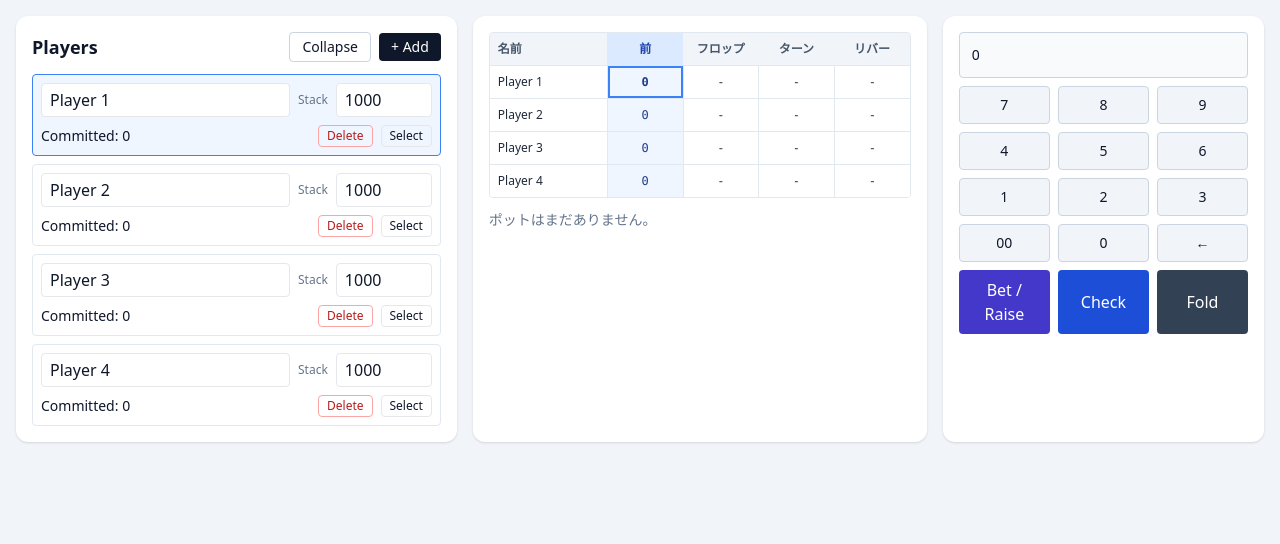
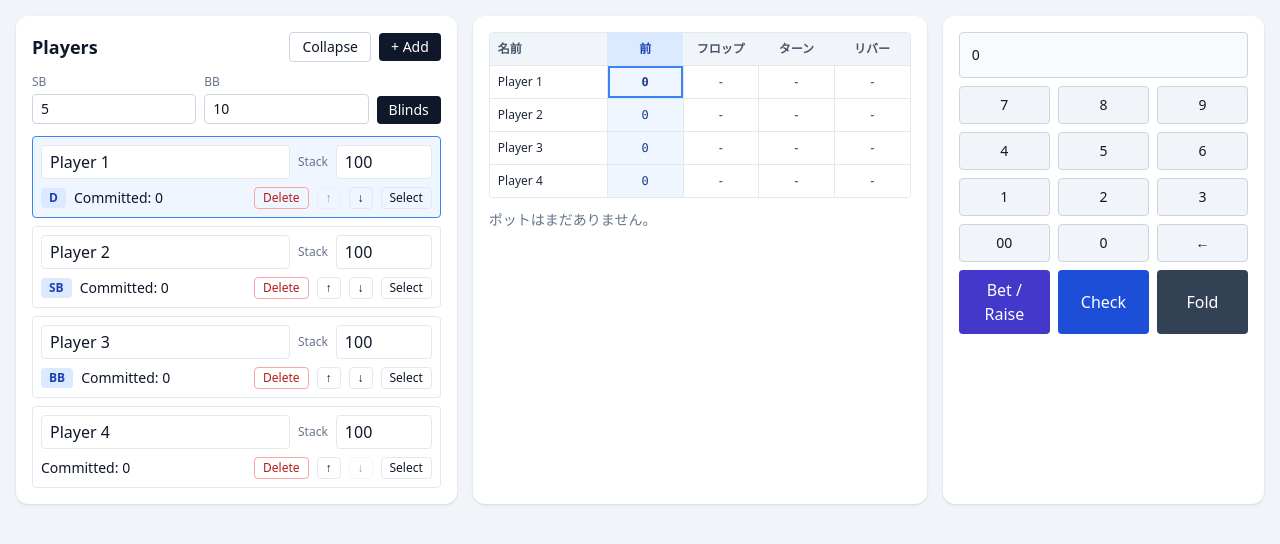
Before and after one commit to sak-id/poker-calculator, a React (Vite) app: page / in a window 1280 px wide. Shown: the top 544 px of the page. Built offline with nearby package versions, Linux system fonts and the light colour scheme.

Commit message:
Add blinds and seat ordering

```diff
--- a/src/App.tsx
+++ b/src/App.tsx
@@ -23,7 +23,9 @@ type CommitKind = 'call' | 'betOrRaise';
 type Street = 'Preflop' | 'Flop' | 'Turn' | 'River' | 'Showdown';
 type BettingStreet = Exclude<Street, 'Showdown'>;
 
-const DEFAULT_STACK = 1000;
+const DEFAULT_STACK = 100;
+const DEFAULT_SMALL_BLIND = 5;
+const DEFAULT_BIG_BLIND = 10;
 const streetOrder: Street[] = ['Preflop', 'Flop', 'Turn', 'River', 'Showdown'];
 const bettingStreetOrder: BettingStreet[] = ['Preflop', 'Flop', 'Turn', 'River'];
 const streetLabelJa: Record<Street, string> = {
@@ -86,14 +88,39 @@ function buildSidePots(players: Player[]): Pot[] {
 
 const getCurrentBet = (players: Player[]) => players.reduce((m, p) => Math.max(m, p.committedRound), 0);
 
+const nextActiveIdAfterIndex = (players: Player[], fromIndex: number) => {
+  if (players.length === 0) return '';
+  for (let i = 1; i <= players.length; i += 1) {
+    const next = players[(fromIndex + i) % players.length];
+    if (!next.folded && !next.allIn) return next.id;
+  }
+  return players[fromIndex]?.id ?? players[0].id;
+};
+
 const nextActiveIdFrom = (players: Player[], fromId: string) => {
   const idx = players.findIndex((p) => p.id === fromId);
   if (idx === -1) return fromId;
-  for (let i = 1; i <= players.length; i += 1) {
-    const next = players[(idx + i) % players.length];
-    if (!next.folded && !next.allIn) return next.id;
-  }
-  return fromId;
+  return nextActiveIdAfterIndex(players, idx);
+};
+
+const getBlindSeatIndexes = (playerCount: number) => {
+  if (playerCount < 2) return null;
+  return {
+    dealer: 0,
+    smallBlind: playerCount === 2 ? 0 : 1,
+    bigBlind: playerCount === 2 ? 1 : 2,
+  };
+};
+
+const getSeatLabels = (index: number, playerCount: number) => {
+  const seats = getBlindSeatIndexes(playerCount);
+  if (!seats) return [];
+
+  const labels: string[] = [];
+  if (index === seats.dealer) labels.push('D');
+  if (index === seats.smallBlind) labels.push('SB');
+  if (index === seats.bigBlind) labels.push('BB');
+  return labels;
 };
 
 function App() {
@@ -109,6 +136,8 @@ function App() {
   const [streetIndex, setStreetIndex] = useState(0);
   const [actedPlayerIds, setActedPlayerIds] = useState<string[]>([]);
   const [lastAdvancePromptKey, setLastAdvancePromptKey] = useState('');
+  const [smallBlind, setSmallBlind] = useState(DEFAULT_SMALL_BLIND);
+  const [bigBlind, setBigBlind] = useState(DEFAULT_BIG_BLIND);
 
   const evaluatedAmount = useMemo(() => {
     const value = safeEval(calcInput);
@@ -127,6 +156,8 @@ function App() {
     activeNotAllInPlayers.every((p) => p.committedRound === activeNotAllInPlayers[0].committedRound);
   const allActionablePlayersActed = activeNotAllInPlayerIds.every((id) => actedPlayerIds.includes(id));
   const canAdvanceStreet = allActionablePlayersActed && isRoundBalanced && streetIndex < streetOrder.length - 1;
+  const canPostBlinds = currentStreet === 'Preflop' && players.length >= 2 && players.every((p) => p.committedHand === 0);
+  const blindSeatIndexes = getBlindSeatIndexes(players.length);
   const advancePromptKey = useMemo(
     () =>
       [
@@ -257,8 +288,50 @@ function App() {
       });
       return nextCommitments;
     });
-    setPlayers((prev) => prev.map((p) => ({ ...p, committedRound: 0 })));
+    const nextPlayers = players.map((p) => ({ ...p, committedRound: 0 }));
+    setPlayers(nextPlayers);
+    setActivePlayerId(nextActiveIdAfterIndex(nextPlayers, 0));
     setStreetIndex((prev) => Math.min(prev + 1, streetOrder.length - 1));
+    setActedPlayerIds([]);
+    setCalcInput('');
+  };
+
+  const postBlinds = () => {
+    if (!canPostBlinds || !blindSeatIndexes) return;
+    const smallBlindPlayer = players[blindSeatIndexes.smallBlind];
+    const bigBlindPlayer = players[blindSeatIndexes.bigBlind];
+    const blindByPlayerId = new Map([
+      [smallBlindPlayer.id, smallBlind],
+      [bigBlindPlayer.id, bigBlind],
+    ]);
+
+    const nextPlayers = players.map((p) => {
+      const blind = blindByPlayerId.get(p.id);
+      if (blind === undefined) return p;
+      const putIn = Math.min(Math.max(0, blind), p.stack);
+      const stackAfter = p.stack - putIn;
+      return {
+        ...p,
+        stack: stackAfter,
+        committedRound: putIn,
+        committedHand: putIn,
+        allIn: stackAfter === 0,
+      };
+    });
+
+    setPlayers(nextPlayers);
+    setStreetCommitments((prev) => ({
+      ...prev,
+      [smallBlindPlayer.id]: {
+        ...(prev[smallBlindPlayer.id] ?? {}),
+        Preflop: Math.min(Math.max(0, smallBlind), smallBlindPlayer.stack),
+      },
+      [bigBlindPlayer.id]: {
+        ...(prev[bigBlindPlayer.id] ?? {}),
+        Preflop: Math.min(Math.max(0, bigBlind), bigBlindPlayer.stack),
+      },
+    }));
+    setActivePlayerId(nextActiveIdFrom(nextPlayers, bigBlindPlayer.id));
     setActedPlayerIds([]);
     setCalcInput('');
   };
@@ -333,6 +406,19 @@ function App() {
     ]);
   };
 
+  const movePlayer = (id: string, direction: -1 | 1) => {
+    setPlayers((prev) => {
+      const fromIndex = prev.findIndex((p) => p.id === id);
+      const toIndex = fromIndex + direction;
+      if (fromIndex === -1 || toIndex < 0 || toIndex >= prev.length) return prev;
+
+      const next = [...prev];
+      const [moved] = next.splice(fromIndex, 1);
+      next.splice(toIndex, 0, moved);
+      return next;
+    });
+  };
+
   const removePlayer = (id: string) => {
     if (players.length <= 1) return;
     const next = players.filter((p) => p.id !== id);
@@ -380,10 +466,42 @@ function App() {
               </button>
             </div>
           </div>
+          <div className="mb-3 grid grid-cols-[1fr_1fr_auto] gap-2 text-sm">
+            <label className="grid gap-1">
+              <span className="text-xs font-medium text-slate-500">SB</span>
+              <input
+                aria-label="Small blind"
+                type="number"
+                min={0}
+                value={smallBlind}
+                onChange={(e) => setSmallBlind(Math.max(0, Number(e.target.value || 0)))}
+                className="min-w-0 rounded border border-slate-300 px-2 py-1"
+              />
+            </label>
+            <label className="grid gap-1">
+              <span className="text-xs font-medium text-slate-500">BB</span>
+              <input
+                aria-label="Big blind"
+                type="number"
+                min={0}
+                value={bigBlind}
+                onChange={(e) => setBigBlind(Math.max(0, Number(e.target.value || 0)))}
+                className="min-w-0 rounded border border-slate-300 px-2 py-1"
+              />
+            </label>
+            <button
+              className="self-end rounded bg-slate-900 px-3 py-1 text-sm text-white disabled:cursor-not-allowed disabled:opacity-40"
+              onClick={postBlinds}
+              disabled={!canPostBlinds}
+            >
+              Blinds
+            </button>
+          </div>
           {!isPlayersCollapsed && (
             <div className="space-y-2">
-              {players.map((p) => {
+              {players.map((p, index) => {
                 const active = p.id === activePlayerId;
+                const seatLabels = getSeatLabels(index, players.length);
                 return (
                   <div
                     key={p.id}
@@ -409,6 +527,11 @@ function App() {
                       />
                     </div>
                     <div className="mt-2 flex items-center gap-2 text-sm">
+                      {seatLabels.map((label) => (
+                        <span key={label} className="rounded bg-blue-100 px-2 py-0.5 text-xs font-semibold text-blue-800">
+                          {label}
+                        </span>
+                      ))}
                       <span>Committed: {p.committedHand}</span>
                       {p.folded && <span className="rounded bg-slate-200 px-2 py-0.5">Fold</span>}
                       {p.allIn && <span className="rounded bg-amber-200 px-2 py-0.5">All-in</span>}
@@ -418,6 +541,22 @@ function App() {
                         className="ml-auto rounded border border-red-300 px-2 py-0.5 text-xs text-red-700 disabled:cursor-not-allowed disabled:opacity-40"
                       >
                         Delete
+                      </button>
+                      <button
+                        onClick={() => movePlayer(p.id, -1)}
+                        disabled={index === 0}
+                        className="rounded border px-2 py-0.5 text-xs disabled:cursor-not-allowed disabled:opacity-40"
+                        aria-label={`Move ${p.name} up`}
+                      >
+                        ↑
+                      </button>
+                      <button
+                        onClick={() => movePlayer(p.id, 1)}
+                        disabled={index === players.length - 1}
+                        className="rounded border px-2 py-0.5 text-xs disabled:cursor-not-allowed disabled:opacity-40"
+                        aria-label={`Move ${p.name} down`}
+                      >
+                        ↓
                       </button>
                       <button onClick={() => setActivePlayerId(p.id)} className="rounded border px-2 py-0.5 text-xs">
                         Select
```
